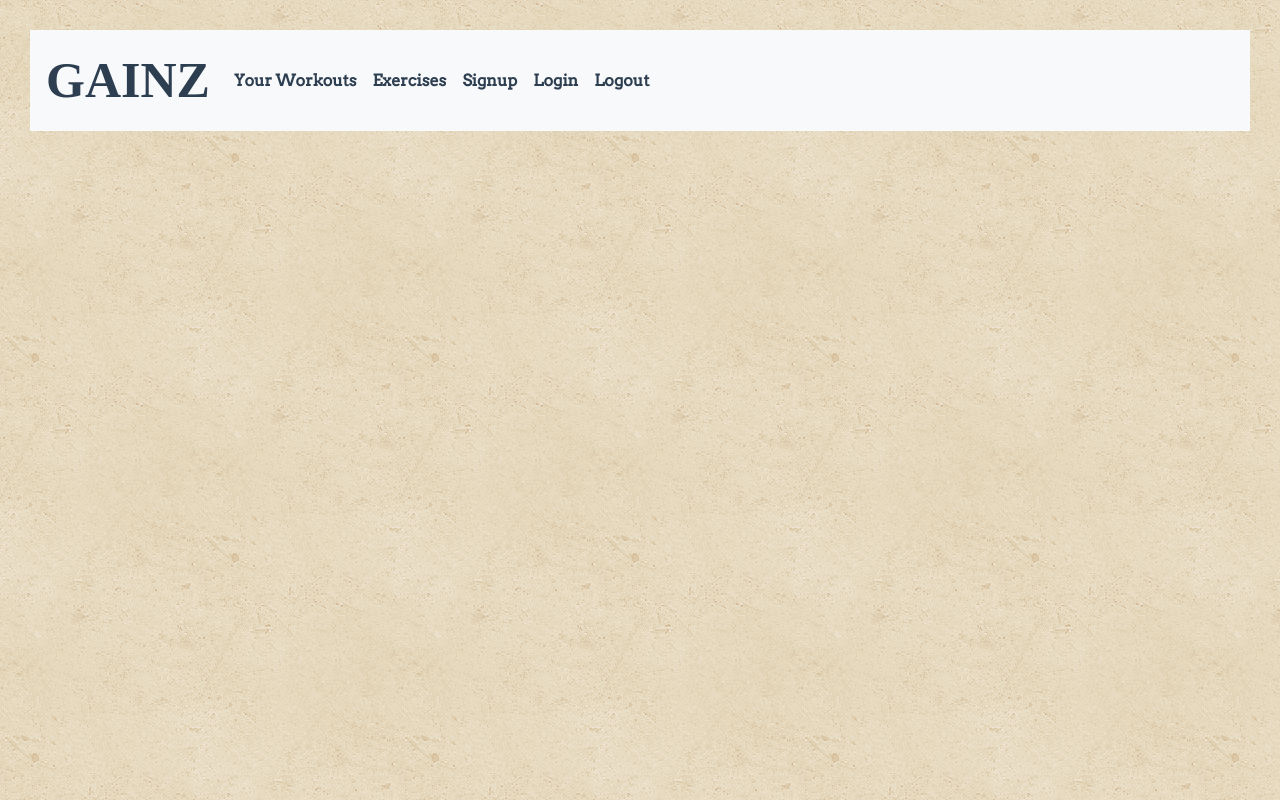
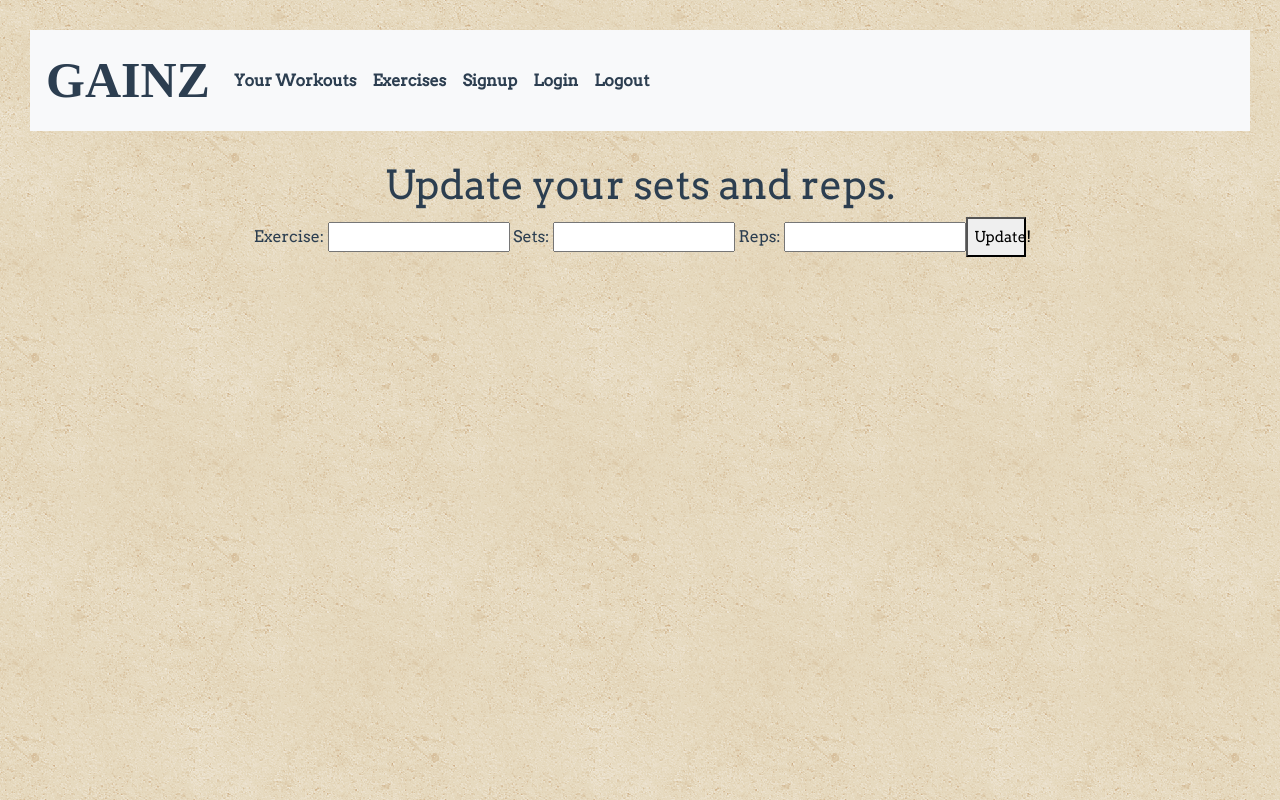
Before and after one commit to travisaknight/capstone_frontend, a Vue app: page /exercise/1/edit in a window 1280 px wide. Built offline with nearby package versions, Linux system fonts and the light colour scheme; no server answers; a web font is replaced by a local one.

Commit message:
Connect WorkoutEdit to Workout index.

```diff
--- a/src/router.js
+++ b/src/router.js
@@ -6,7 +6,7 @@ import Signup from "./views/Signup.vue";
 import Login from "./views/Login.vue";
 import Logout from "./views/Logout.vue";
 import AddNewExercise from "./views/WorkoutNewExercise.vue";
-import WorkoutEdit from "./views/WorkoutEdit";
+import WorkoutEdit from "./views/WorkoutEdit.vue";
 
 Vue.use(Router);
 
@@ -45,8 +45,8 @@ export default new Router({
       component: AddNewExercise
     },
     {
-      path: "/workout_edit",
-      name: "workout_edit",
+      path: "/exercise/:id/edit",
+      name: "workouts-edit",
       component: WorkoutEdit
     }
   ]
--- a/src/views/WorkoutEdit.vue
+++ b/src/views/WorkoutEdit.vue
@@ -1,21 +1,25 @@
 <template>
   <div class="home">
-    <h1>{{ message }}</h1>
-    <form v-on:submit.prevent="editWorkout()">
-      <ul>
-        <li v-for="error in errors">{{ error }}</li>
-      </ul>
+    <h1>Update your sets and reps.</h1>
+    <div>
       Exercise:
       <input type="text" v-model="workout.exercise" />
       Sets:
       <input type="text" v-model="workout.sets" />
       Reps:
       <input type="text" v-model="workout.reps" />
-    </form>
+      <button v-on:click="updateExercise(workout)" class="button">Update!</button>
+    </div>
   </div>
 </template>
 
-<style></style>
+<style>
+.button {
+  height: 40px;
+  width: 60px;
+  font-size: 15px;
+}
+</style>
 
 <script>
 import axios from "axios";
@@ -23,9 +27,7 @@ import axios from "axios";
 export default {
   data: function() {
     return {
-      message: "Update your workout",
-      workout: {},
-      errors: []
+      workout: {}
     };
   },
   created: function() {
@@ -34,20 +36,14 @@ export default {
     });
   },
   methods: {
-    editWorkout: function(workout) {
+    updateExercise: function(inputExercise) {
       var params = {
-        exercise: workout.exercise,
-        sets: workout.sets,
-        reps: workout.reps
+        sets: inputExercise.sets,
+        reps: inputExercise.reps
       };
-      axios
-        .patch("/api/workouts/" + workout.id, params)
-        .then(response => {
-          this.$router.push("/workouts");
-        })
-        .catch(error => {
-          this.errors = error.response.data.errors;
-        });
+      axios.patch("/api/workouts/" + inputExercise.id, params).then(response => {
+        this.$router.push("/");
+      });
     }
   }
 };
--- a/src/views/WorkoutIndex.vue
+++ b/src/views/WorkoutIndex.vue
@@ -2,14 +2,24 @@
   <div class="container index">
     <h1>{{ message }}</h1>
     <div v-for="workout in workouts">
-      <h3>{{ workout.exercise }} {{ workout.sets }} x {{ workout.reps }}</h3>
+      <h3>
+        {{ workout.exercise }} {{ workout.sets }} x {{ workout.reps }} --
+        <router-link v-bind:to="`/exercise/${workout.id}/edit`" tag="button">Edit</router-link>
+        --
+        <button class="button_edit">Delete</button>
+      </h3>
     </div>
     <router-link to="/add_exercise">Add an exercise</router-link>
-    <div><router-link to="/workout_edit">Edit this workout</router-link></div>
   </div>
 </template>
 
-<style></style>
+<style>
+button {
+  height: 40px;
+  width: 60px;
+  font-size: 15px;
+}
+</style>
 
 <script>
 import axios from "axios";
@@ -18,7 +28,9 @@ export default {
   data: function() {
     return {
       message: "Your Secret Formula",
-      workouts: []
+      workouts: [],
+      workout: {},
+      errors: []
     };
   },
   created: function() {
@@ -27,6 +39,7 @@ export default {
       console.log("Secret Formula", this.workouts);
     });
   },
+
   methods: {}
 };
 </script>
```
